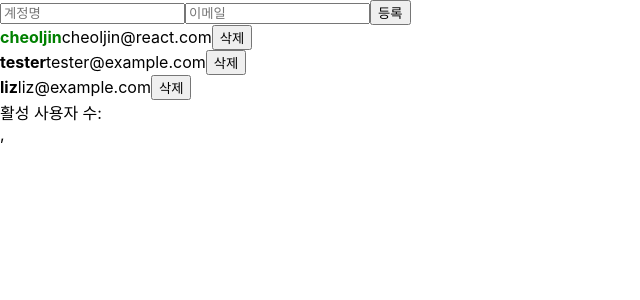
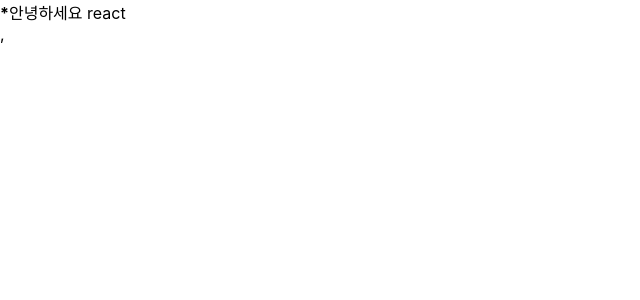
Before and after one commit to cheoljin408/Reactjs_study, a React (Create React App) app in the folder react-tutorial/begin-react/: page / in a window 1280 px wide. Shown: the top 300 px of the page, without its empty margins (0-640 px from the left). Built offline with nearby package versions, Linux system fonts and the light colour scheme.

Commit message:
React 입문 - 27
- 클래스형 컴포넌트 소개

```diff
--- a/react-tutorial/begin-react/src/Hello.js
+++ b/react-tutorial/begin-react/src/Hello.js
@@ -1,20 +1,37 @@
-import React from 'react';
+import React ,{ Component }from 'react';
 
-function Hello({color, name, isSpecial, booleanDefaultIsTrue}) {
-    console.log(booleanDefaultIsTrue);
-    return (
-        <div style={{
-            color: color,
-        }}>
-            {isSpecial ? <b>*</b> : null}
-            {/* isSpecial && <b>*</b> */}
-            안녕하세요 {name}
-        </div>
-    );
+// Hello 컴포넌트를 class 컴포넌트로 만들어 보기
+class Hello extends Component {
+    static defaultProps = {
+        name: '이름없음'
+    };
+
+    render () {
+        const { color, isSpecial, name } = this.props;
+        return (
+            <div style={{color}}>
+                {isSpecial && <b>*</b>}
+                안녕하세요 {name}
+            </div>
+        );
+    }
 }
 
-Hello.defaultProps = {
-    name: 'No Name'
-};
+// function Hello({color, name, isSpecial, booleanDefaultIsTrue}) {
+//     console.log(booleanDefaultIsTrue);
+//     return (
+//         <div style={{
+//             color: color,
+//         }}>
+//             {isSpecial ? <b>*</b> : null}
+//             {/* isSpecial && <b>*</b> */}
+//             안녕하세요 {name}
+//         </div>
+//     );
+// }
+
+// Hello.defaultProps = {
+//     name: 'No Name'
+// };
 
 export default Hello;
--- a/react-tutorial/begin-react/src/index.js
+++ b/react-tutorial/begin-react/src/index.js
@@ -2,12 +2,13 @@
 import ReactDOM from 'react-dom';
 import './index.css';
 import App from './App';
+import Hello from './Hello.js';
 import * as serviceWorker from './serviceWorker';
 import ContextSample from './contextSample.js';
 
 ReactDOM.render(
   <React.StrictMode>
-    <App />,
+    <Hello name="react" isSpecial/>,
   </React.StrictMode>,
   document.getElementById('root')
 );
```
